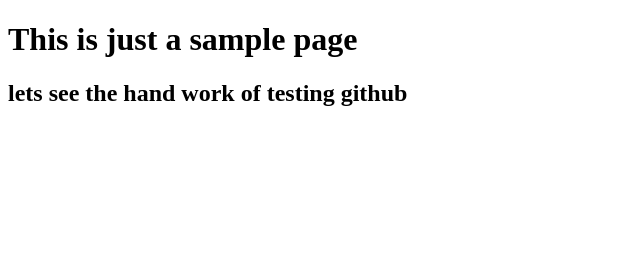
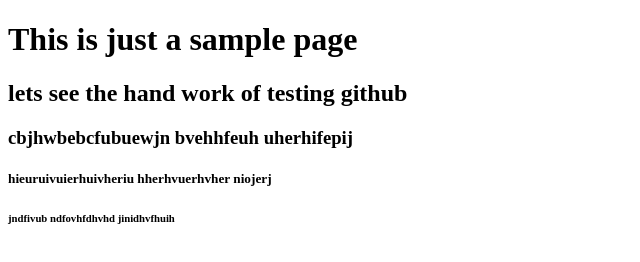
Before and after one commit to Cheuli15/sitetest.github.io, a plain HTML site: page index.html in a window 1280 px wide. Shown: the whole page, without its empty margins (0-640 px from the left). Drawn offline with Linux system fonts and the light colour scheme.

Commit message:
index
this is the test site

```diff
--- a/index.html
+++ b/index.html
@@ -9,5 +9,8 @@
 <body>
     <h1>This is just a sample page</h1>
     <h2> lets see the hand work of testing github</h2>
+    <h3>cbjhwbebcfubuewjn bvehhfeuh uherhifepij</h3>
+    <h5> hieuruivuierhuivheriu hherhvuerhvher niojerj</h5>
+    <h6>jndfivub ndfovhfdhvhd jinidhvfhuih</h6>
 </body>
 </html>
```
